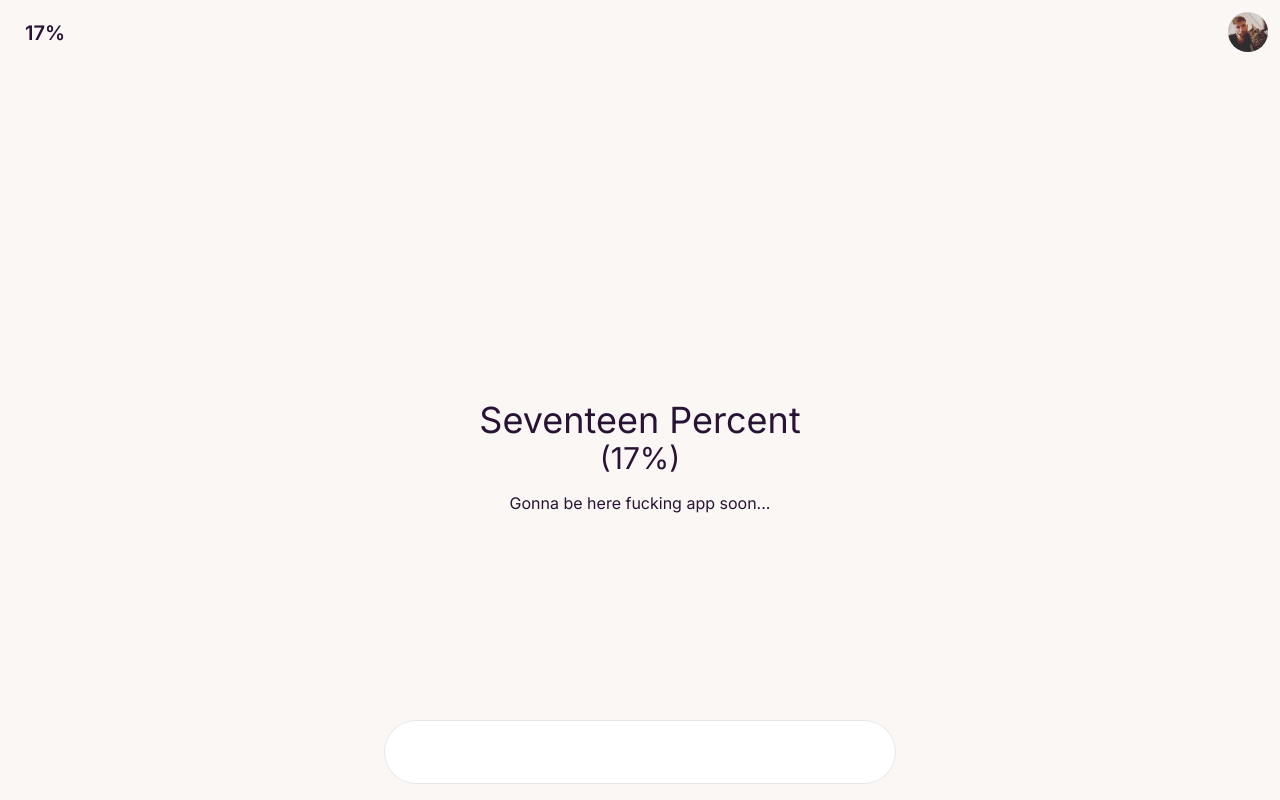
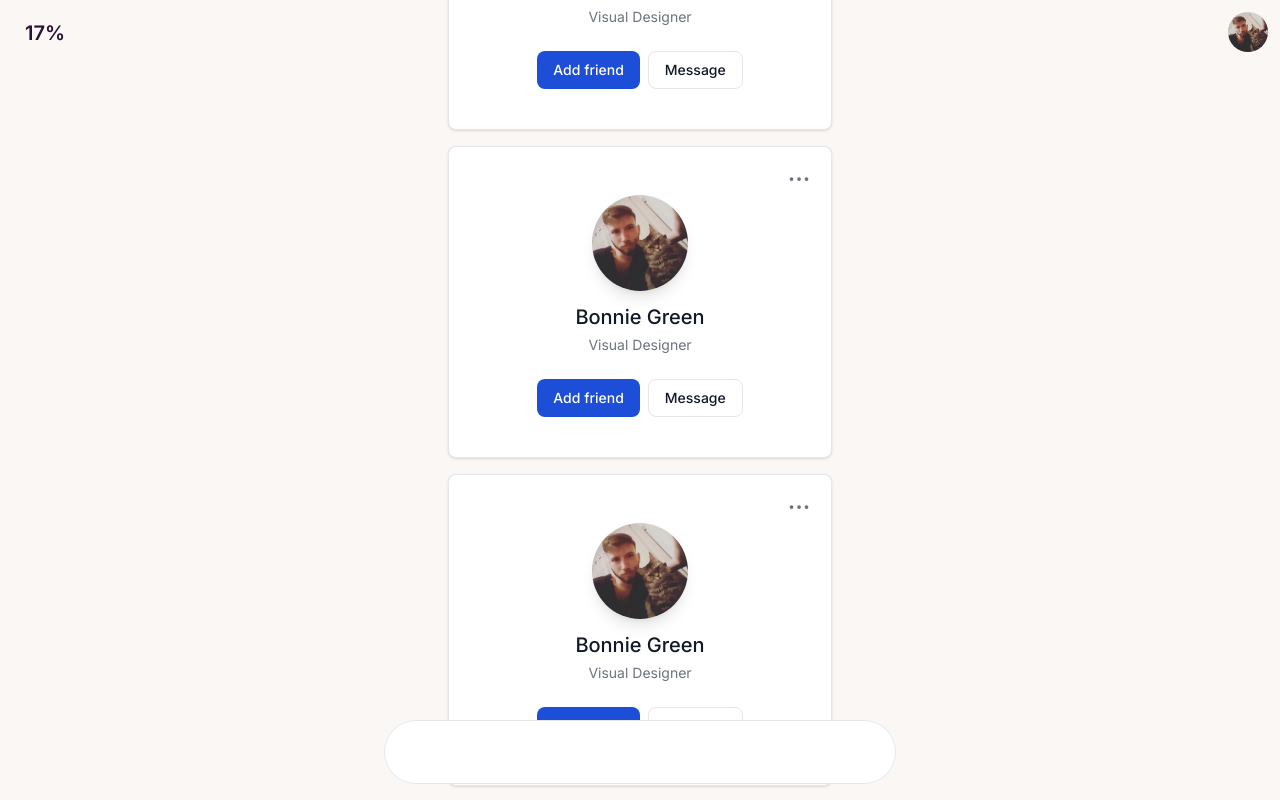
Before and after one commit to Bendako/seventeenpercent, a Next.js app: page / in a window 1280 px wide. Shown: the top 800 px of the page. Built offline with nearby package versions, Linux system fonts and the light colour scheme.

Commit message:
test a card component

```diff
--- /dev/null
+++ b/src/app/components/Card.tsx
@@ -0,0 +1,51 @@
+import React from 'react';
+import Image from 'next/image';
+import MeImg from '../../../public/me.jpg'
+
+
+type Props = {}
+
+const Card = (props: Props) => {
+  return (
+
+
+<div className="w-full max-w-sm bg-white border m-2 border-gray-200 rounded-lg shadow dark:bg-gray-800 dark:border-gray-700">
+    <div className="flex justify-end px-4 pt-4">
+        <button id="dropdownButton" data-dropdown-toggle="dropdown" className="inline-block text-gray-500 dark:text-gray-400 hover:bg-gray-100 dark:hover:bg-gray-700 focus:ring-4 focus:outline-none focus:ring-gray-200 dark:focus:ring-gray-700 rounded-lg text-sm p-1.5" type="button">
+            <span className="sr-only">Open dropdown</span>
+            <svg className="w-5 h-5" aria-hidden="true" xmlns="http://www.w3.org/2000/svg" fill="currentColor" viewBox="0 0 16 3">
+                <path d="M2 0a1.5 1.5 0 1 1 0 3 1.5 1.5 0 0 1 0-3Zm6.041 0a1.5 1.5 0 1 1 0 3 1.5 1.5 0 0 1 0-3ZM14 0a1.5 1.5 0 1 1 0 3 1.5 1.5 0 0 1 0-3Z"/>
+            </svg>
+        </button>
+
+        {/* Dropdown menu */}
+
+        <div id="dropdown" className="z-10 hidden text-base list-none bg-white divide-y divide-gray-100 rounded-lg shadow w-44 dark:bg-gray-700">
+            <ul className="py-2" aria-labelledby="dropdownButton">
+            <li>
+                <a href="#" className="block px-4 py-2 text-sm text-gray-700 hover:bg-gray-100 dark:hover:bg-gray-600 dark:text-gray-200 dark:hover:text-white">Edit</a>
+            </li>
+            <li>
+                <a href="#" className="block px-4 py-2 text-sm text-gray-700 hover:bg-gray-100 dark:hover:bg-gray-600 dark:text-gray-200 dark:hover:text-white">Export Data</a>
+            </li>
+            <li>
+                <a href="#" className="block px-4 py-2 text-sm text-red-600 hover:bg-gray-100 dark:hover:bg-gray-600 dark:text-gray-200 dark:hover:text-white">Delete</a>
+            </li>
+            </ul>
+        </div>
+    </div>
+    <div className="flex flex-col items-center pb-10">
+        <Image className="w-24 h-24 mb-3 rounded-full shadow-lg" width={100} height={100} src={MeImg} alt="Me image"/>
+        <h5 className="mb-1 text-xl font-medium text-gray-900 dark:text-white">Bonnie Green</h5>
+        <span className="text-sm text-gray-500 dark:text-gray-400">Visual Designer</span>
+        <div className="flex mt-4 md:mt-6">
+            <a href="#" className="inline-flex items-center px-4 py-2 text-sm font-medium text-center text-white bg-blue-700 rounded-lg hover:bg-blue-800 focus:ring-4 focus:outline-none focus:ring-blue-300 dark:bg-blue-600 dark:hover:bg-blue-700 dark:focus:ring-blue-800">Add friend</a>
+            <a href="#" className="py-2 px-4 ms-2 text-sm font-medium text-gray-900 focus:outline-none bg-white rounded-lg border border-gray-200 hover:bg-gray-100 hover:text-blue-700 focus:z-10 focus:ring-4 focus:ring-gray-100 dark:focus:ring-gray-700 dark:bg-gray-800 dark:text-gray-400 dark:border-gray-600 dark:hover:text-white dark:hover:bg-gray-700">Message</a>
+        </div>
+    </div>
+</div>
+
+  )
+}
+
+export default Card
--- a/src/app/page.tsx
+++ b/src/app/page.tsx
@@ -1,13 +1,17 @@
 import Image from "next/image";
+import Card from "./components/Card";
 
 export default function Home() {
   return (
-    <div className="h-screen flex flex-col items-center justify-center">
-      <h1 className="text-4xl">Seventeen Percent</h1>
-      <h3 className="text-3xl">(17%)</h3>
-      <p className="animate-bounce m-4">
-        Gonna be here fucking app soon...
-      </p>
+    <div className="container p-10 h-screen flex flex-col items-center justify-center">
+      <Card />
+      <Card />
+      <Card />
+      <Card />
+      <Card />
+      <Card />
+      <Card />
+      <Card />
     </div>
   );
 }
```
